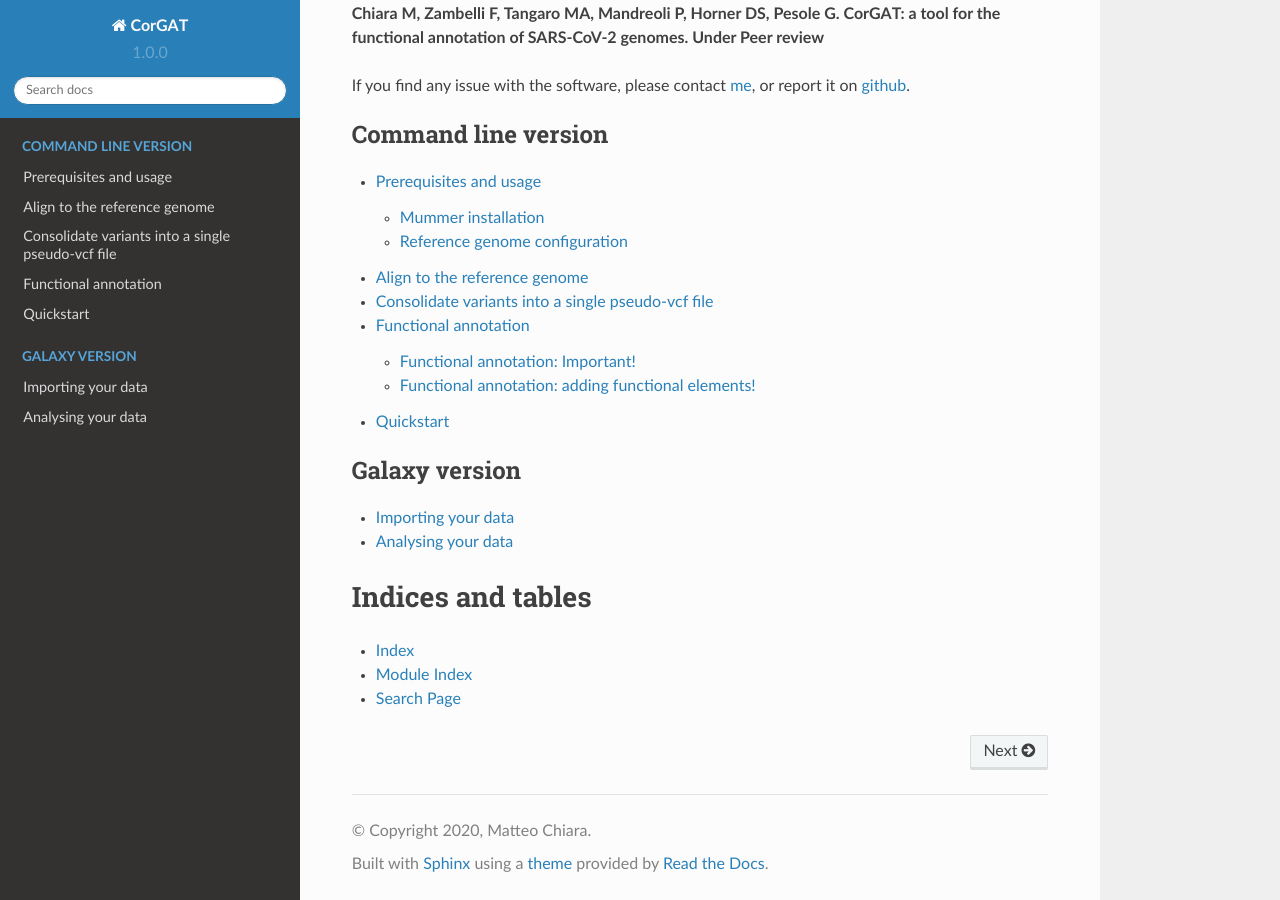
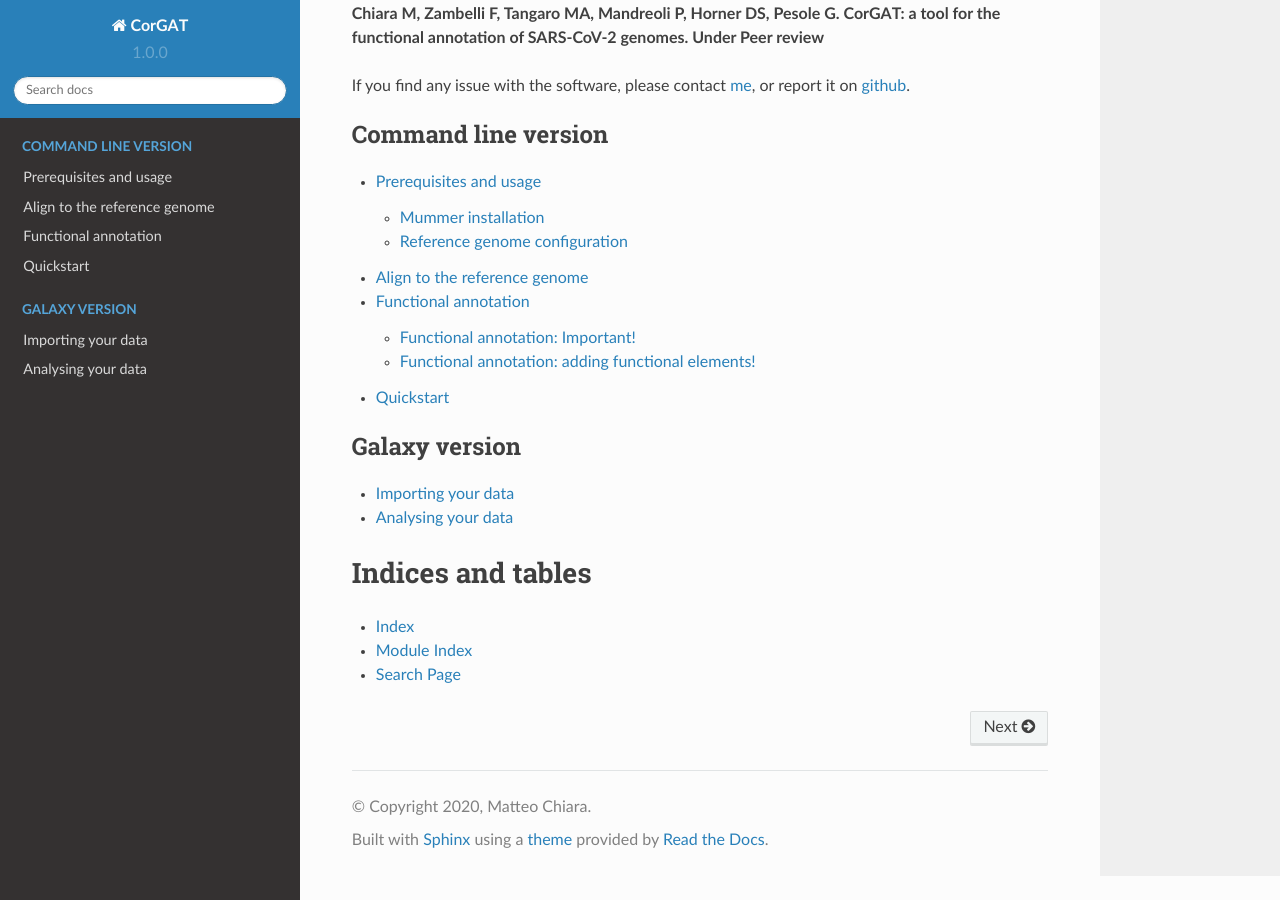
Before and after one commit to matteo14c/CorGAT, a Sphinx documentation site: the page built from Documentation/source/index.rst, in a window 1280 px wide and 900 px high, scrolled down 903 px. Built offline with Sphinx 7.4.7 and the Read the Docs theme 2.0.0, drawn with Linux system fonts in a browser that asks for light colours.

Commit message:
Update index.rst
Revision V1. No "consolidate" required with new version. Minor edits to the text.

```diff
--- a/Documentation/source/index.rst
+++ b/Documentation/source/index.rst
@@ -30,7 +30,6 @@ If you find any issue with the software, please contact `me <mailto:matteo.chiar
 
    prerequisites.rst
    align_to_refdata.rst
-   consolidate_variants.rst
    func_annotation.rst
    quickstart.rst
 
```
